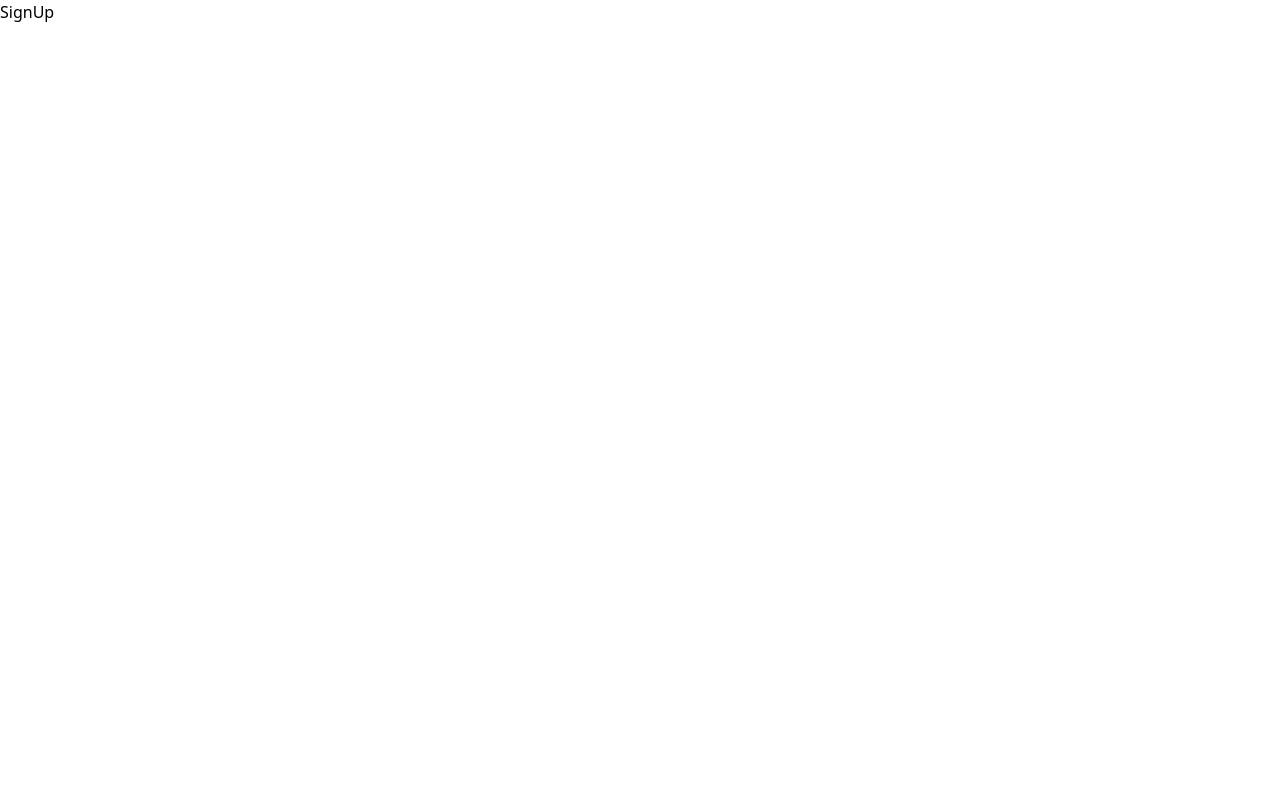
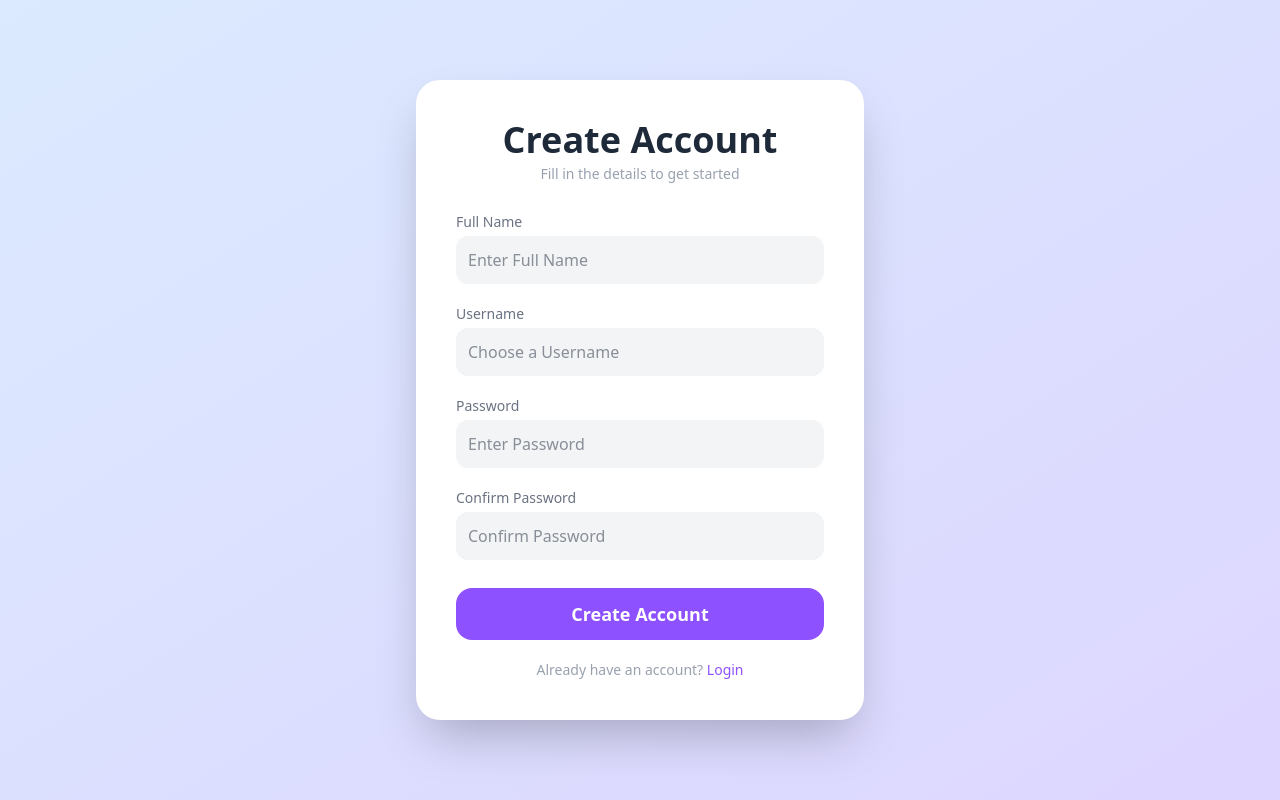
Before and after one commit to AadiAcharya/counter, a React (Vite) app: page /signup in a window 1280 px wide. Built offline with nearby package versions, Linux system fonts and the light colour scheme.

Commit message:
login sign up and change password completly completed and functioning

```diff
--- a/src/App.jsx
+++ b/src/App.jsx
@@ -19,11 +19,11 @@ function App() {
   <Route path="/login" element={<Login/>} />
   <Route path='/forget-password' element={<ForgetPassword/>}/>
   <Route path='/signup' element={<SignUp/>} />
-  <Route path='/loged' element={<Logged/>}/>
+  <Route path='/logged' element={<Logged/>}/>
   <Route path=''/>
   <Route path=''/>
   <Route path=''/>
-  <Route path=''/>
+
 
 </Routes>
 
--- a/src/components/login/ForgetPassword.jsx
+++ b/src/components/login/ForgetPassword.jsx
@@ -1,15 +1,128 @@
-import React from 'react'
+import { useState } from "react";
+import { useNavigate } from "react-router-dom";
 
 const ForgetPassword = () => {
+  const [verificationCode, setVerificationCode] = useState(null);
+  const [showPassword, setShowPassword] = useState(false);
+  const [newPassword, setNewPassword] = useState("");
+  const [isVerified, setIsVerified] = useState(false);
+  const [user, setUser] = useState("");
+  const [userInput, setUserInput] = useState("");
+  const navigate = useNavigate();
+
+  function obtainCode() {
+    const code = Math.floor(Math.random() * 9000 + 1000);
+    setVerificationCode(code);
+    console.log(code);
+  }
+
+  function verify() {
+    const savedUser = JSON.parse(localStorage.getItem("user"));
+    if (savedUser.user === user) {
+      setIsVerified(true);
+    }
+  }
+
+  function changePassword(){
+    console.log('changed')
+    const savedUser = JSON.parse(localStorage.getItem("user"))
+    savedUser.password = newPassword
+    localStorage.setItem("user", JSON.stringify(savedUser))
+    console.log(savedUser.password)
+    alert("password Changed Successfully")
+    navigate("/login")
+  }
+
+  function verifyCode() {
+    if (verificationCode == userInput) {
+      setShowPassword(true);
+    }
+  }
+
   return (
-    <div>
-        <h2>Forget Password ?</h2>
+    <div className="flex bg-linear-to-br from-blue-100 to-indigo-200 flex-col justify-center items-center h-screen px-4">
+      <div className="bg-white shadow-2xl rounded-3xl p-10 w-full max-w-md flex flex-col gap-5">
+        <div className="text-center mb-2">
+          <h2 className="text-4xl font-bold text-gray-800">Forgot Password?</h2>
+          <p className="text-gray-400 text-sm mt-1">
+            Enter your details to reset your password
+          </p>
+        </div>
 
+        <div className="flex flex-col gap-1">
+          <label className="text-gray-500 text-sm font-medium">Username</label>
+          <input
+            className="bg-gray-100 text-gray-800 border-none outline-none rounded-xl p-3 text-base w-full"
+            type="text"
+            onChange={(e) => setUser(e.target.value)}
+            value={user}
+            placeholder="Enter Username"
+          />
+        </div>
 
+        {!isVerified &&  (
+          <button
+            onClick={verify}
+            className="bg-indigo-500 hover:bg-indigo-600 transition-colors text-white text-lg font-semibold rounded-2xl py-3 w-full mt-2"
+          >
+            Verify
+          </button>
+        )}
 
+        {isVerified && (
+          <div className="flex flex-col gap-1">
+            <label className="text-gray-500 text-sm font-medium">
+              Verification Code
+            </label>
+            <div className="flex gap-2">
+              <input
+                className="bg-gray-100 text-gray-800 outline-none rounded-xl p-3 text-base flex-1"
+                onChange={(e) => setUserInput(e.target.value)}
+                type="text"
+                placeholder="Enter code"
+              />
+              <button
+                className="bg-indigo-500 hover:bg-indigo-600 text-white rounded-xl px-4 text-sm font-semibold transition-colors"
+                onClick={obtainCode}
+              >
+                Obtain
+              </button>
+            </div>
+          </div>
+        )}
+        {!showPassword && isVerified && (
+          <button
+            onClick={verifyCode}
+            className="bg-indigo-500 hover:bg-indigo-600 transition-colors text-white text-lg font-semibold rounded-2xl py-3 w-full mt-2"
+          >
+            Verify
+          </button>
+        )}
+        {showPassword && (
+          <div className="flex flex-col gap-1">
+            <label className="text-gray-500 text-sm font-medium">
+              Password
+            </label>
+            <input
+              className="bg-gray-100 text-gray-800 border-none outline-none rounded-xl p-3 text-base w-full"
+              type="password"
+              placeholder="Enter Password"
+              onChange={(e) => setNewPassword(e.target.value)}
+              value={newPassword}
+            />
+          </div>
+        )}
+        {showPassword && (
+            <button
+            onClick={changePassword}
+            className="bg-indigo-500 hover:bg-indigo-600 transition-colors text-white text-lg font-semibold rounded-2xl py-3 w-full mt-2"
+          >
+            Change Password
+          </button>
+        )}
+      </div>
+    </div>
+  );
+};
 
-    </div>
-  )
-}
-
-export default ForgetPassword
+export default ForgetPassword;
--- a/src/components/login/Login.jsx
+++ b/src/components/login/Login.jsx
@@ -1,57 +1,77 @@
 import React, { useState } from "react";
-import { Navigate, useNavigate } from "react-router-dom";
-import ForgetPassword from "./ForgetPassword";
+import { useNavigate } from "react-router-dom";
 
 const Login = () => {
   const [user, setUser] = useState("");
   const [password, setPassword] = useState("");
-  const [name, setName] = useState("");
-  const navigate = useNavigate()
+
+  const navigate = useNavigate();
 
   function handelLogin() {
-    console.log(name);
+    const savedUser = JSON.parse(localStorage.getItem("user"));
+    if (savedUser.user === user && savedUser.password === password) {
+      navigate("/logged");
+    } else {
+      console.log("Wrong Credentials");
+    }
+
     console.log(user);
     console.log(password);
   }
 
   return (
-    <div className="flex bg-blue-200 flex-col justify-center items-center max-h-full h-screen">
-      {/* header part */}
-      <h2 className="font-bold text-5xl">Welcome to Login Page</h2>
-      {/* login credentioal section */}
-      <div className="flex mt-3 flex-col justify-center items-center ">
+    <div className="flex bg-linear-to-br from-blue-100 to-violet-200 flex-col justify-center items-center h-screen px-4">
+      <div className="bg-white shadow-2xl rounded-3xl p-10 w-full max-w-md flex flex-col gap-5">
+        <div className="text-center mb-2">
+          <h2 className="font-bold text-4xl text-gray-800">Welcome Back!</h2>
+          <p className="text-gray-400 text-sm mt-1">Login to your account</p>
+        </div>
+
+        <div className="flex flex-col gap-1"></div>
+
+        <div className="flex flex-col gap-1">
+          <label className="text-gray-500 text-sm font-medium">Username</label>
           <input
-          className="text-center bg-gray-500 text-white border-none rounded-l mt-1 text-2xl"
-          onChange={(e) => setName(e.target.value)}
-          value={name}
-          type="text"
-          placeholder="Enter Full Name"
-        />
-        <input
-          className="text-center bg-gray-500 text-white border-none rounded-l mt-1 text-2xl"
-          type="text"
+            className="bg-gray-100 text-gray-800 border-none outline-none rounded-xl p-3 text-base w-full"
             onChange={(e) => setUser(e.target.value)}
             value={user}
-          placeholder="enter username"
+            type="text"
+            placeholder="Enter Username"
           />
+        </div>
+
+        <div className="flex flex-col gap-1">
+          <label className="text-gray-500 text-sm font-medium">Password</label>
           <input
-          className="text-center bg-gray-500 text-white border-none rounded-l mt-1 text-2xl"
-          type="password"
+            className="bg-gray-100 text-gray-800 border-none outline-none rounded-xl p-3 text-base w-full"
             onChange={(e) => setPassword(e.target.value)}
             value={password}
+            type="password"
             placeholder="Enter Password"
           />
+        </div>
+
         <button
-          className="my-3 bg-violet-400 px-3 py-1 rounded-xl "
+          className="bg-violet-500 hover:bg-violet-600 transition-colors text-white text-lg font-semibold rounded-2xl py-3 w-full mt-2"
           onClick={handelLogin}
         >
           Login
         </button>
+
+        <div className="flex justify-between text-sm text-violet-500 mt-1">
+          <button
+            onClick={() => navigate("/forget-password")}
+            className="hover:underline"
+          >
+            Forgot Password?
+          </button>
+          <button
+            className="hover:underline"
+            onClick={() => navigate("/signup")}
+          >
+            Sign Up
+          </button>
         </div>
-      {/* forget section  */}
-      <div className="flex  flex-col justify-center gap-2 items-center ">
-        <button onClick={() => navigate("/forget-password")}>Forget Password ?</button>
-        <button>Sign up</button>
       </div>
     </div>
   );
--- a/src/components/login/SignUp.jsx
+++ b/src/components/login/SignUp.jsx
@@ -1,9 +1,95 @@
-import React from 'react'
+import React, { useState } from "react";
+import { useNavigate } from "react-router-dom";
 
 const SignUp = () => {
+  const [name, setName] = useState("");
+  const [user, setUser] = useState("")
+  const [password, setPassword] = useState("")
+  const [confirmPassword, setConfirmPassword] = useState("")
+
+  function registerUser(){
+    const newUser = {id: crypto.randomUUID(), name: name, user:user , password:password }
+    localStorage.setItem("user", JSON.stringify(newUser))
+    alert('account created successfully')
+    navigate("/login")
+  }
+
+
+  const navigate = useNavigate();
+
+
   return (
-    <div>SignUp</div>
-  )
-}
+    <div className="flex bg-linear-to-br from-blue-100 to-violet-200 flex-col justify-center items-center h-screen px-4">
+      <div className="bg-white shadow-2xl rounded-3xl p-10 w-full max-w-md flex flex-col gap-5">
+        <div className="text-center mb-2">
+          <h2 className="font-bold text-4xl text-gray-800">Create Account</h2>
+          <p className="text-gray-400 text-sm mt-1">
+            Fill in the details to get started
+          </p>
+        </div>
 
-export default SignUp
+        <div className="flex flex-col gap-1">
+          <label className="text-gray-500 text-sm font-medium">Full Name</label>
+          <input
+            className="bg-gray-100 text-gray-800 border-none outline-none rounded-xl p-3 text-base w-full"
+            onChange={(e) => setName(e.target.value)}
+            value={name}
+            type="text"
+            placeholder="Enter Full Name"
+          />
+        </div>
+
+        <div className="flex flex-col gap-1">
+          <label className="text-gray-500 text-sm font-medium">Username</label>
+          <input
+            className="bg-gray-100 text-gray-800 border-none outline-none rounded-xl p-3 text-base w-full"
+            type="text"
+            onChange={(e)=> setUser(e.target.value)}
+            value={user}
+            placeholder="Choose a Username"
+          />
+        </div>
+
+        <div className="flex flex-col gap-1">
+          <label className="text-gray-500 text-sm font-medium">Password</label>
+          <input
+            className="bg-gray-100 text-gray-800 border-none outline-none rounded-xl p-3 text-base w-full"
+            type="password"
+            placeholder="Enter Password"
+            onChange={(e)=> setPassword(e.target.value)}
+            value={password}
+          />
+        </div>
+
+        <div className="flex flex-col gap-1">
+          <label className="text-gray-500 text-sm font-medium">
+            Confirm Password
+          </label>
+          <input
+            className="bg-gray-100 text-gray-800 border-none outline-none rounded-xl p-3 text-base w-full"
+            type="password"
+            placeholder="Confirm Password"
+            onChange={(e)=> setConfirmPassword(e.target.value)}
+            value={confirmPassword}
+          />
+        </div>
+
+        <button className="bg-violet-500 hover:bg-violet-600 transition-colors text-white text-lg font-semibold rounded-2xl py-3 w-full mt-2" onClick={registerUser}>
+          Create Account
+        </button>
+
+        <div className="text-center text-sm text-gray-400">
+          Already have an account?{" "}
+          <button
+            className="text-violet-500 hover:underline font-medium"
+            onClick={() => navigate("/login")}
+          >
+            Login
+          </button>
+        </div>
+      </div>
+    </div>
+  );
+};
+
+export default SignUp;
```
Also changed, not shown: 1 other file (tests, documents, lock files or other folders). Lines whose indentation alone changed are shown as unchanged.
